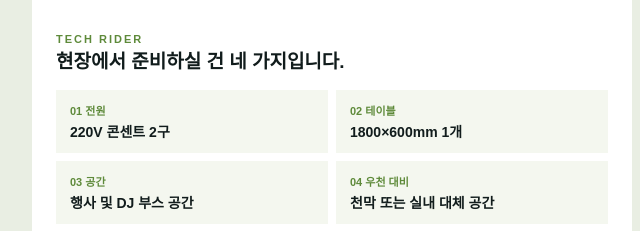
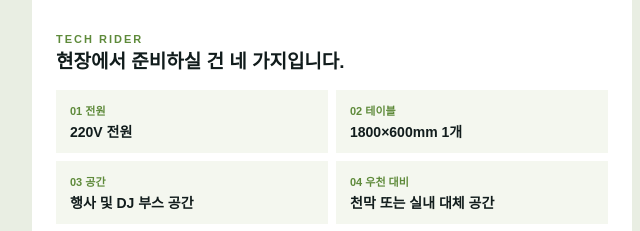
Before and after one commit to southiota/teamunsilent, a plain HTML site: page mail/agency/index.html in a window 1280 px wide. Shown: the part 1566-1797 px from the top of the page, 308-948 px from the left. Drawn offline with Linux system fonts and the light colour scheme.

Commit message:
메일 복사 페이지: 전원 표기 '220V 전원'으로
Co-Authored-By: Claude Opus 5.5 <noreply@anthropic.com>

```diff
--- a/mail/agency/index.html
+++ b/mail/agency/index.html
@@ -111,7 +111,7 @@
     <td width="50%" valign="top" style="padding:0 4px 8px 0;">
       <table bgcolor="#F4F7EF" role="presentation" width="100%" cellpadding="0" cellspacing="0" border="0" style="background-color:#F4F7EF;border-radius:8px;"><tr><td bgcolor="#F4F7EF" style="background-color:#F4F7EF;padding:12px 14px;">
         <p style="margin:0;font-size:11px;font-weight:bold;color:#5E8A3A;">01 전원</p>
-        <p style="margin:3px 0 0;font-size:14px;font-weight:bold;color:#111C1C;">220V 콘센트 2구</p>
+        <p style="margin:3px 0 0;font-size:14px;font-weight:bold;color:#111C1C;">220V 전원</p>
       </td></tr></table>
     </td>
     <td width="50%" valign="top" style="padding:0 0 8px 4px;">
```
